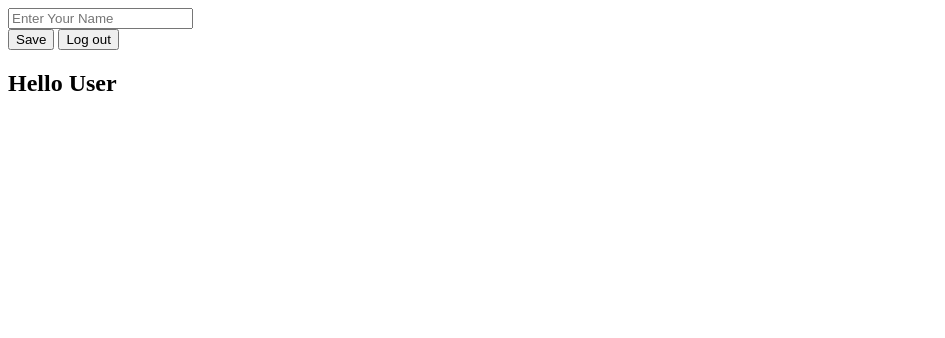
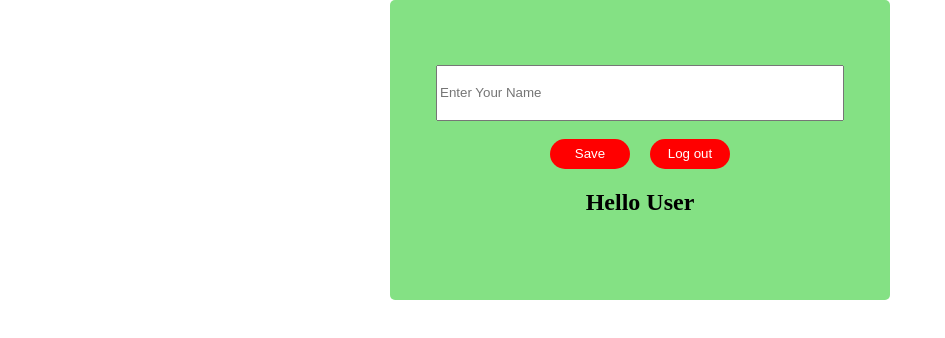
Before and after one commit to prajwalgirhepunje/assiment36, a plain HTML site: page index.html in a window 1280 px wide. Shown: the whole page, without its empty margins (0-945 px from the left). Drawn offline with Linux system fonts and the light colour scheme.

Commit message:
css added

```diff
--- a/index.html
+++ b/index.html
@@ -4,13 +4,56 @@
     <meta charset="UTF-8">
     <meta name="viewport" content="width=device-width, initial-scale=1.0">
     <title>local storage</title>
+    <style>
+    body{
+        margin: 0;
+        padding: 0;
+        box-sizing: border-box;
+        height: 100%;
+        width: 100%;
+        display: flex;
+        justify-content: center;
+        align-items: center;
+    }
+    .container{
+        height: 300px;
+        width: 500px;
+        background-color: #84e184        ;
+        display: flex;
+        justify-content: center;
+        align-items: center;
+        flex-direction: column;
+        border-radius: 5px;
+        margin-top: 50px auto;
+    }
+    .container-input{
+        height: 50px;
+        width: 400px;
+    }
+    .btn-container{
+        display: flex;
+    }
+    .btn-container button{
+        margin: 0px 10px;
+        cursor: pointer;
+    }
+    .btn{
+        background-color: #ff0000;
+        color: #fff;
+        border: none;
+        height: 30px;
+        width: 80px;
+        border-radius: 20px;
+    }
+    </style>
+</style>
 </head>
 <body>
     <div class="container">
-        <input type="text" id="Input-text" placeholder="Enter Your Name" /> <br>
+        <input type="text" class="container-input" id="Input-text" placeholder="Enter Your Name" /> <br>
         <div class="btn-container">
-          <button  id="save-btn"  onclick="Savebtn()">Save</button>
-          <button id="logout-btn" onclick="Logoutbutn()" >Log out</button>
+          <button  id="save-btn" class="btn" onclick="Savebtn()">Save</button>
+          <button id="logout-btn"class="btn" onclick="Logoutbutn()" >Log out</button>
        </div>
         <h2 id="gretting">Hello User</h2>
    </div>
```
